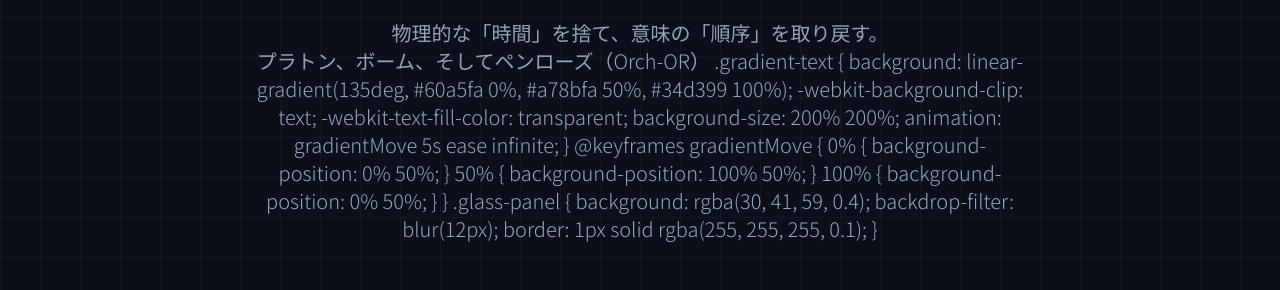
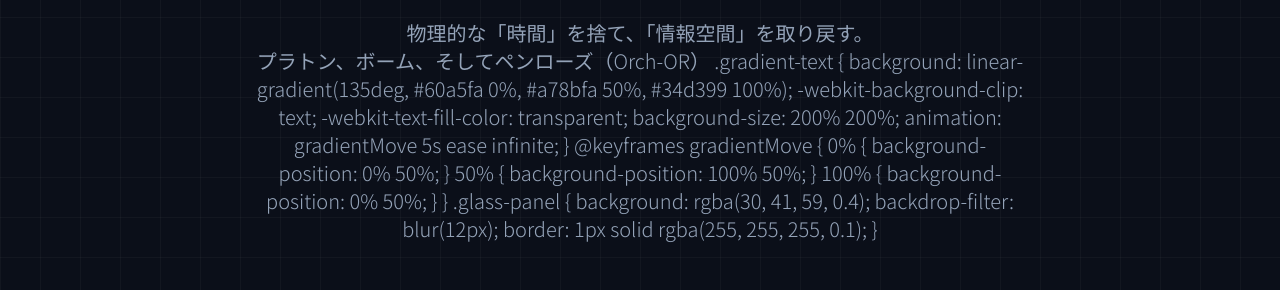
Before and after one commit to daiv-project/daiv-official-site, a plain HTML site: page index.html in a window 1280 px wide. Shown: the part 263-553 px from the top of the page. Drawn offline with nearby package versions, Linux system fonts and the light colour scheme.

Commit message:
Update index.html

```diff
--- a/index.html
+++ b/index.html
@@ -87,7 +87,7 @@
             </h1>
 
             <p class="text-slate-400 text-lg md:text-xl max-w-3xl mx-auto mb-12 font-light leading-relaxed">
-                物理的な「時間」を捨て、意味の「順序」を取り戻す。<br>
+                物理的な「時間」を捨て、「情報空間」を取り戻す。<br>
                 プラトン、ボーム、そしてペンローズ（Orch-OR）     .gradient-text {
             background: linear-gradient(135deg, #60a5fa 0%, #a78bfa 50%, #34d399 100%);
             -webkit-background-clip: text;
```
